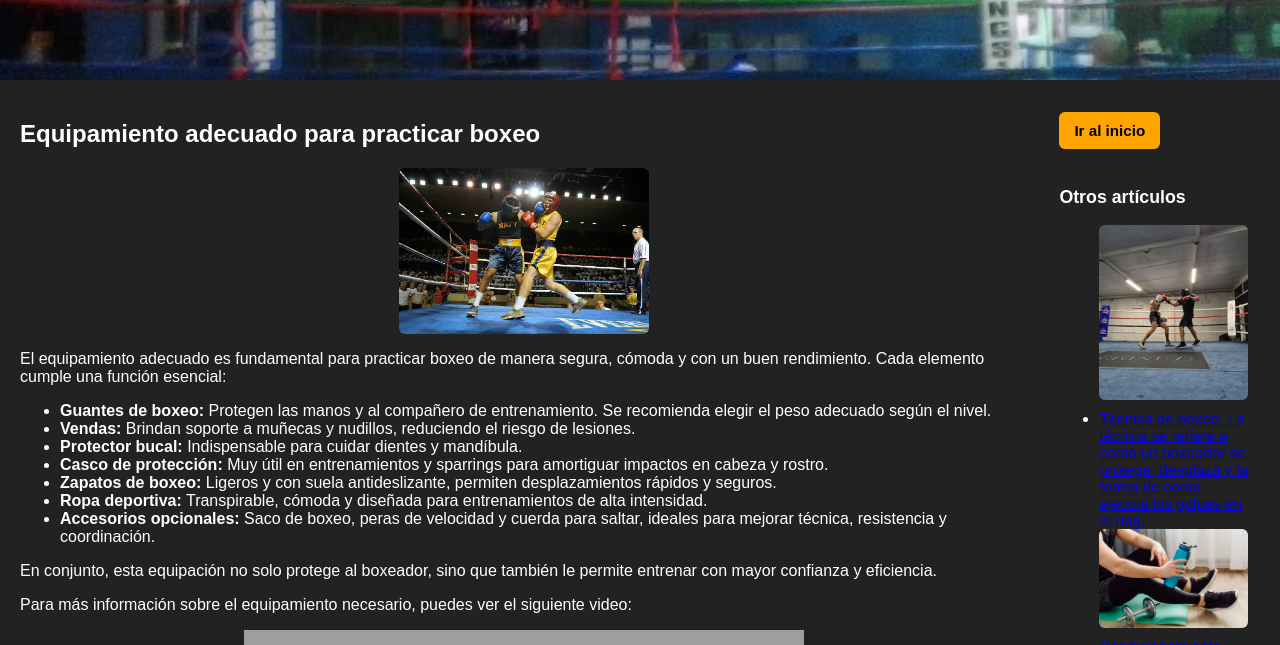
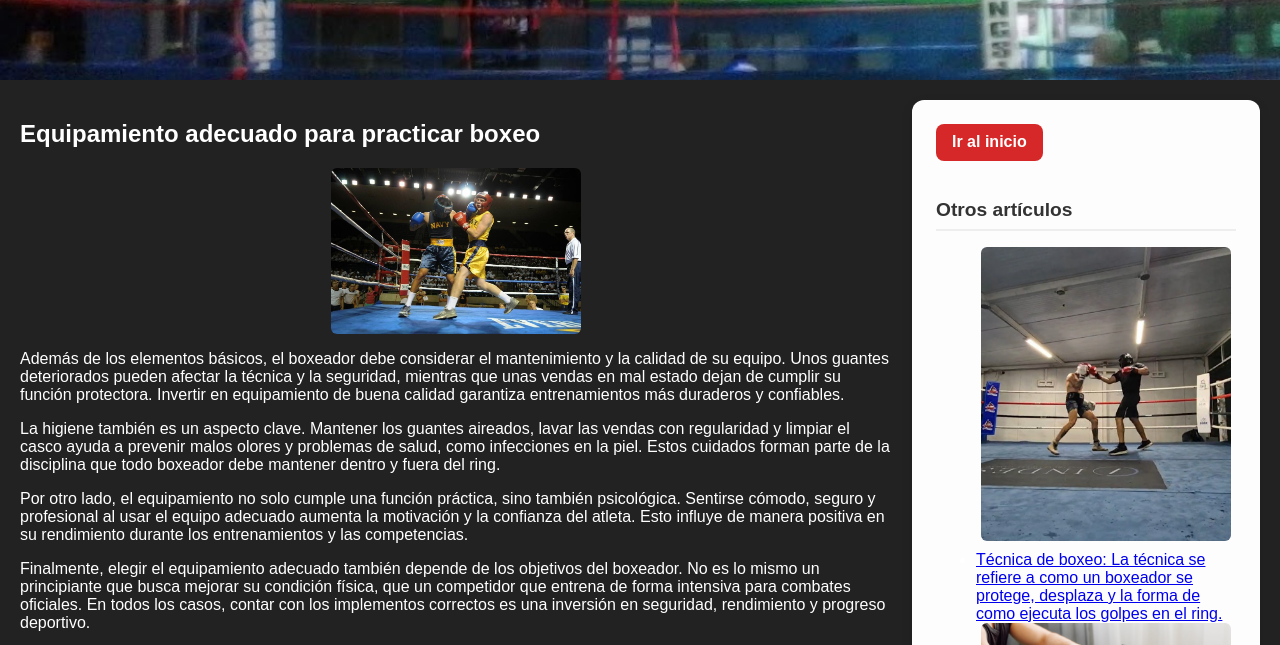
Before and after one commit to GabrielQuintanilla94/DAW_UDB_Gabriel, a plain HTML site: page Ruta de Aprendizaje 1/articulo4.html in a window 1280 px wide. Shown: the part 120-765 px from the top of the page. Drawn offline with Linux system fonts and the light colour scheme; grey boxes are pictures that could not be loaded.

Commit message:
Add files via upload

```diff
--- a/Ruta de Aprendizaje 1/articulo4.html
+++ b/Ruta de Aprendizaje 1/articulo4.html
@@ -16,6 +16,24 @@
     <section class="contenido">
       <h2>Equipamiento adecuado para practicar boxeo</h2>
       <img src="img/equipamiento-boxeo-1.jpg" alt="Equipamiento adecuado">
+
+      <p>Además de los elementos básicos, el boxeador debe considerar el mantenimiento y la calidad de su equipo. Unos
+        guantes deteriorados pueden afectar la técnica y la seguridad, mientras que unas vendas en mal estado dejan de
+        cumplir su función protectora. Invertir en equipamiento de buena calidad garantiza entrenamientos más duraderos
+        y confiables.</p>
+
+      <p>La higiene también es un aspecto clave. Mantener los guantes aireados, lavar las vendas con regularidad y
+        limpiar el casco ayuda a prevenir malos olores y problemas de salud, como infecciones en la piel. Estos cuidados
+        forman parte de la disciplina que todo boxeador debe mantener dentro y fuera del ring.</p>
+
+      <p>Por otro lado, el equipamiento no solo cumple una función práctica, sino también psicológica. Sentirse cómodo,
+        seguro y profesional al usar el equipo adecuado aumenta la motivación y la confianza del atleta. Esto influye de
+        manera positiva en su rendimiento durante los entrenamientos y las competencias.</p>
+
+      <p>Finalmente, elegir el equipamiento adecuado también depende de los objetivos del boxeador. No es lo mismo un
+        principiante que busca mejorar su condición física, que un competidor que entrena de forma intensiva para
+        combates oficiales. En todos los casos, contar con los implementos correctos es una inversión en seguridad,
+        rendimiento y progreso deportivo.</p>
 
       <p>El equipamiento adecuado es fundamental para practicar boxeo de manera segura, cómoda y con un buen
         rendimiento. Cada elemento cumple una función esencial:</p>
@@ -45,10 +63,9 @@
           referrerpolicy="strict-origin-when-cross-origin" allowfullscreen>
         </iframe>
       </div>
-
     </section>
 
-    <aside class="barra-lateral" style="width: 220px; font-size: 0.95em; padding: 12px;">
+    <aside class="barra-lateral">
       <a href="index.html" class="boton">Ir al inicio</a>
       <h3>Otros artículos</h3>
       <ul>
--- a/Ruta de Aprendizaje 1/estilos.css
+++ b/Ruta de Aprendizaje 1/estilos.css
@@ -191,3 +191,73 @@ footer {
     font-size: 0.9rem;
   }
 }
+
+.barra-lateral {
+  background: #fdfdfd;
+  padding: 1.5rem;
+  border-radius: 12px;
+  box-shadow: 0 4px 12px rgba(0,0,0,0.1);
+  max-width: 300px;
+  font-family: Arial, sans-serif;
+}
+
+.barra-lateral h3 {
+  margin-bottom: 1rem;
+  font-size: 1.2rem;
+  border-bottom: 2px solid #eee;
+  padding-bottom: 0.5rem;
+  color: #333;
+}
+
+.boton {
+  display: inline-block;
+  margin-bottom: 1.2rem;
+  padding: 0.6rem 1rem;
+  background: #d62828;
+  color: white;
+  border-radius: 8px;
+  text-decoration: none;
+  font-weight: bold;
+  transition: background 0.3s ease;
+}
+.boton:hover {
+  background: #a4161a;
+}
+
+.articulos-lista {
+  list-style: none;
+  padding: 0;
+  margin: 0;
+}
+
+.articulos-lista li {
+  margin-bottom: 1.2rem;
+  border: 1px solid #eee;
+  border-radius: 10px;
+  overflow: hidden;
+  transition: transform 0.2s ease, box-shadow 0.2s ease;
+}
+
+.articulos-lista li:hover {
+  transform: translateY(-4px);
+  box-shadow: 0 6px 16px rgba(0,0,0,0.15);
+}
+
+.articulos-lista a {
+  display: flex;
+  flex-direction: column;
+  text-decoration: none;
+  color: #222;
+}
+
+.articulos-lista img {
+  width: 100%;
+  height: auto;
+  display: block;
+}
+
+.articulos-lista p {
+  padding: 0.8rem;
+  font-size: 0.9rem;
+  line-height: 1.4;
+}
```
